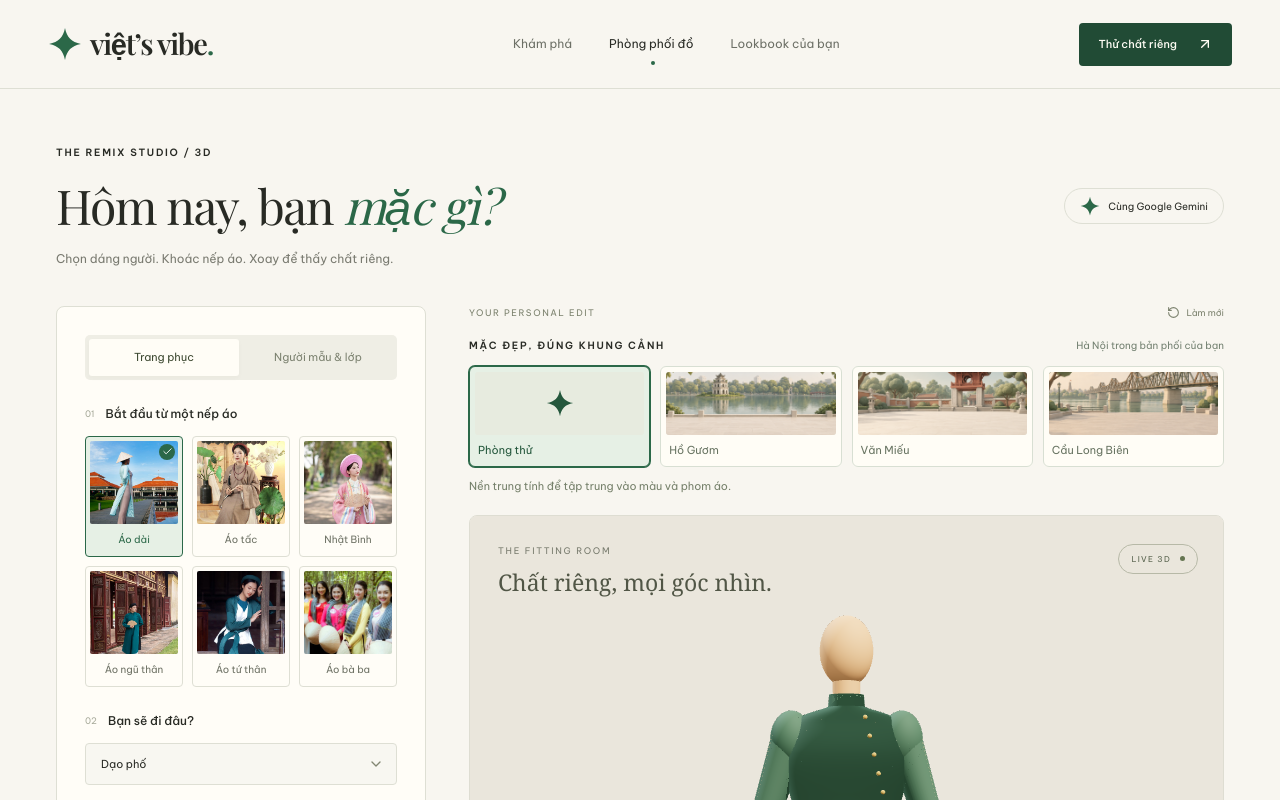
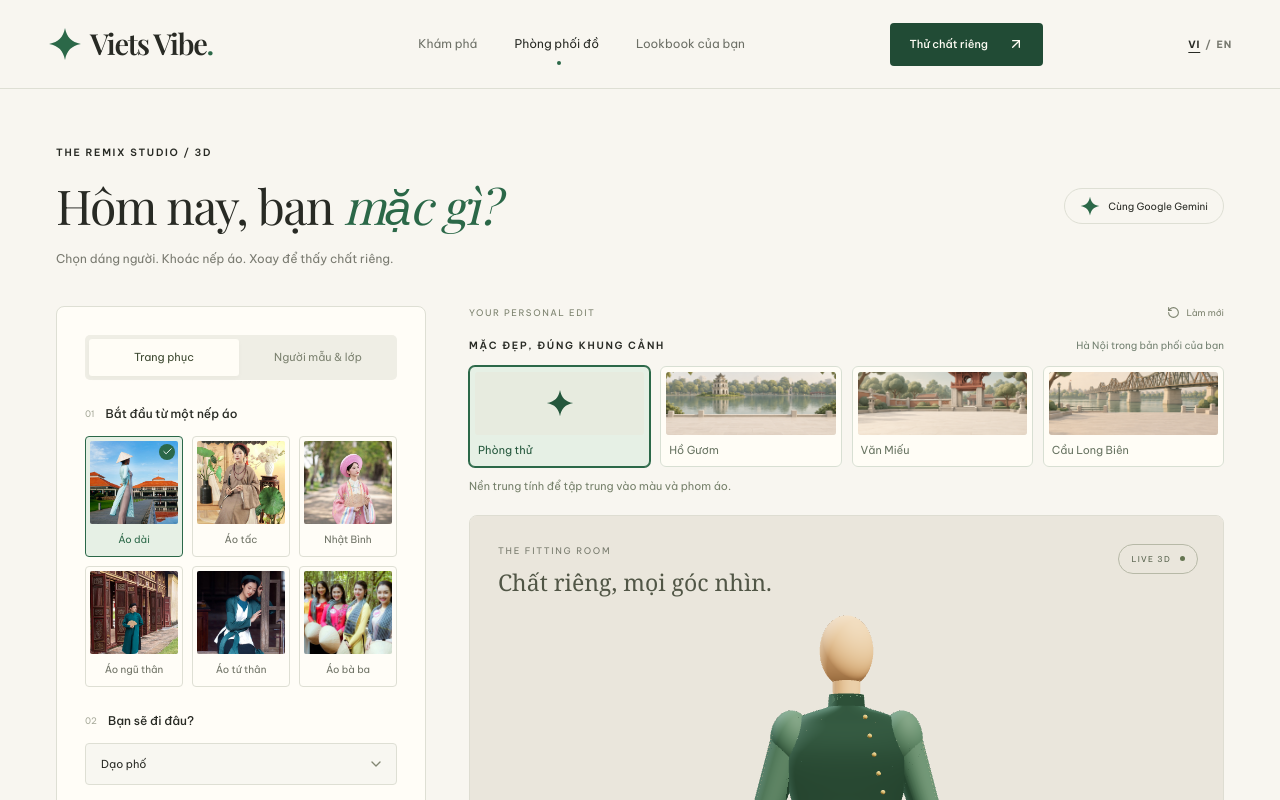
Before and after one commit to Vinh-Duy/AI_ARENA, a Next.js app in the folder viets-vibe/: page /mix-match in a window 1280 px wide. Shown: the top 800 px of the page. Built offline with nearby package versions, Linux system fonts and the light colour scheme.

Commit message:
feat: refresh brand shell and language switcher

```diff
--- a/viets-vibe/app/components/site.tsx
+++ b/viets-vibe/app/components/site.tsx
@@ -33,6 +33,17 @@ export function Header({
   active?: "home" | "studio" | "lookbook";
 }) {
   const [open, setOpen] = useState(false);
+  const [language, setLanguage] = useState<"vi" | "en">(() =>
+    typeof window !== "undefined" &&
+    window.localStorage.getItem("viets-vibe-language") === "en"
+      ? "en"
+      : "vi",
+  );
+  function toggleLanguage() {
+    const nextLanguage = language === "vi" ? "en" : "vi";
+    setLanguage(nextLanguage);
+    window.localStorage.setItem("viets-vibe-language", nextLanguage);
+  }
   function navigate(event: MouseEvent<HTMLAnchorElement>) {
     setOpen(false);
     if (event.metaKey || event.ctrlKey || event.shiftKey || event.altKey)
@@ -47,9 +58,21 @@ export function Header({
     }
   }
   const links = [
-    { href: "/heritage", text: "Khám phá", id: "home" },
-    { href: "/mix-match", text: "Phòng phối đồ", id: "studio" },
-    { href: "/lookbook", text: "Lookbook của bạn", id: "lookbook" },
+    {
+      href: "/heritage",
+      text: language === "vi" ? "Khám phá" : "Explore",
+      id: "home",
+    },
+    {
+      href: "/mix-match",
+      text: language === "vi" ? "Phòng phối đồ" : "Mix studio",
+      id: "studio",
+    },
+    {
+      href: "/lookbook",
+      text: language === "vi" ? "Lookbook của bạn" : "Your lookbook",
+      id: "lookbook",
+    },
   ];
   return (
     <header className="site-header">
@@ -62,7 +85,7 @@ export function Header({
         >
           <BrandMark className="brand-mark" size={34} />
           <span>
-            việt’s vibe<span className="brand-dot">.</span>
+            Viets Vibe<span className="brand-dot">.</span>
           </span>
         </Link>
         <nav className="desktop-nav" aria-label="Điều hướng chính">
@@ -82,8 +105,24 @@ export function Header({
           className="button button-dark nav-cta"
           onClick={navigate}
         >
-          Thử chất riêng <ArrowUpRight size={16} />
+          {language === "vi" ? "Thử chất riêng" : "Try your style"}{" "}
+          <ArrowUpRight size={16} />
         </Link>
+        <button
+          className="language-toggle"
+          type="button"
+          onClick={toggleLanguage}
+          aria-label={
+            language === "vi" ? "Switch to English" : "Chuyển sang tiếng Việt"
+          }
+          title={
+            language === "vi" ? "Switch to English" : "Chuyển sang tiếng Việt"
+          }
+        >
+          <span className={language === "vi" ? "selected" : ""}>VI</span>
+          <span aria-hidden="true">/</span>
+          <span className={language === "en" ? "selected" : ""}>EN</span>
+        </button>
         <button
           className="mobile-toggle icon-button"
           aria-label={open ? "Đóng menu" : "Mở menu"}
@@ -101,6 +140,17 @@ export function Header({
               <ArrowUpRight size={16} />
             </Link>
           ))}
+          <button
+            className="mobile-language-toggle"
+            type="button"
+            onClick={toggleLanguage}
+            aria-label={
+              language === "vi" ? "Switch to English" : "Chuyển sang tiếng Việt"
+            }
+          >
+            {language === "vi" ? "English" : "Tiếng Việt"}
+            <ArrowUpRight size={16} />
+          </button>
         </nav>
       )}
     </header>
@@ -111,7 +161,7 @@ export function Footer() {
     <footer className="site-footer">
       <Link className="brand" href="/">
         <BrandMark className="brand-mark" size={28} />
-        <span>Việt’s vibe.</span>
+        <span>Viets Vibe.</span>
       </Link>
       <p>Tự hào bản sắc. Tự do thể hiện.</p>
       <span>VIỆT PHỤC REMIX · 2026</span>
--- a/viets-vibe/app/globals.css
+++ b/viets-vibe/app/globals.css
@@ -1,4 +1,40 @@
 @import "tailwindcss";
+
+.height-ticks {
+  display: flex;
+  justify-content: space-between;
+  font-size: 10px;
+  color: var(--muted);
+  margin-top: 7px;
+}
+.height-presets {
+  grid-column: 1 / -1;
+  display: flex;
+  gap: 6px;
+}
+.height-presets button {
+  flex: 1;
+  padding: 9px 4px;
+  border: 1px solid var(--line);
+  border-radius: 7px;
+  background: transparent;
+  font-size: 11px;
+}
+.height-presets button[aria-pressed="true"] {
+  background: var(--sage);
+  border-color: var(--accent);
+  color: var(--accent);
+}
+.fabric-select {
+  grid-column: 1 / -1;
+}
+.outfit-changes {
+  padding: 14px 18px 14px 30px;
+  border: 1px solid var(--line);
+  border-radius: 8px;
+  font-size: 12px;
+  line-height: 1.9;
+}
 .backdrop-picker {
   margin-bottom: 18px;
 }
@@ -368,6 +404,32 @@ svg {
   padding: 12px 19px;
   font-size: 11px;
   gap: 20px;
+}
+.language-toggle {
+  display: inline-flex;
+  align-items: center;
+  gap: 5px;
+  padding: 8px 0;
+  color: #77796f;
+  font-size: 10px;
+  font-weight: 700;
+  letter-spacing: 0.8px;
+}
+.language-toggle .selected {
+  color: var(--foreground);
+  text-decoration: underline;
+  text-underline-offset: 4px;
+}
+.mobile-language-toggle {
+  display: flex;
+  align-items: center;
+  justify-content: space-between;
+  width: 100%;
+  padding: 16px 0;
+  border-top: 1px solid var(--line);
+  color: var(--foreground);
+  font-size: 13px;
+  text-align: left;
 }
 .mobile-toggle,
 .mobile-nav {
--- a/viets-vibe/app/privacy/page.tsx
+++ b/viets-vibe/app/privacy/page.tsx
@@ -22,10 +22,10 @@ export default function Privacy() {
         </p>
         <h2>Ảnh tải lên được dùng thế nào?</h2>
         <p>
-          Ảnh chỉ được hiển thị tạm trong phiên làm việc. Khi bạn chọn “Gợi ý
-          sâu hơn cùng Gemini”, ảnh cùng lựa chọn phối đồ được gửi qua máy chủ
-          ứng dụng đến Google Gemini để tạo lời gợi ý. Mã ứng dụng không lưu ảnh
-          vào cơ sở dữ liệu hoặc lookbook.
+          Ảnh chỉ được hiển thị tạm trong phiên làm việc. Khi bạn chọn “Phối lại
+          cùng Gemini”, ảnh cùng lựa chọn phối đồ được gửi qua máy chủ ứng dụng
+          đến Google Gemini để tạo lời gợi ý. Mã ứng dụng không lưu ảnh vào cơ
+          sở dữ liệu hoặc lookbook.
         </p>
         <p>
           Việc Google xử lý dữ liệu tuân theo điều khoản của Google và cấu hình
```
